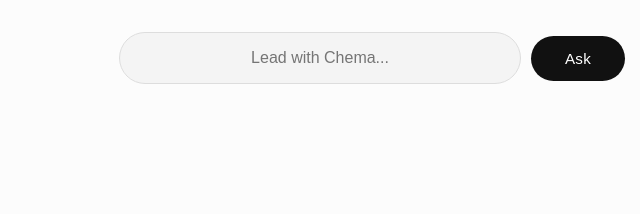
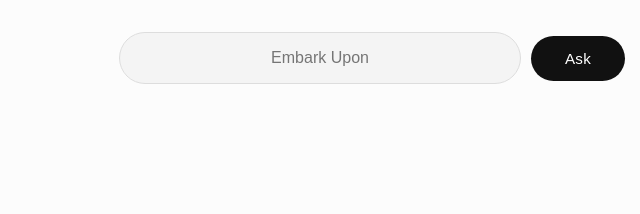
Before and after one commit to chemaai/Chema-Frontend, a plain HTML site: page index.html in a window 1280 px wide. Shown: the part 516-730 px from the top of the page, 268-908 px from the left. Drawn offline with Linux system fonts and the light colour scheme; a web font is replaced by a local one.

Commit message:
Update index.html

```diff
--- a/index.html
+++ b/index.html
@@ -35,7 +35,7 @@
     <p class="subtitle">Now In Private Beta</p>
 
         <div class="input-area fade-in-late">
-      <input id="prompt" type="text" placeholder="Lead with Chema..." />
+      <input id="prompt" type="text" placeholder="Embark Upon" />
       <button id="askBtn">Ask</button>
     </div>
 
```
